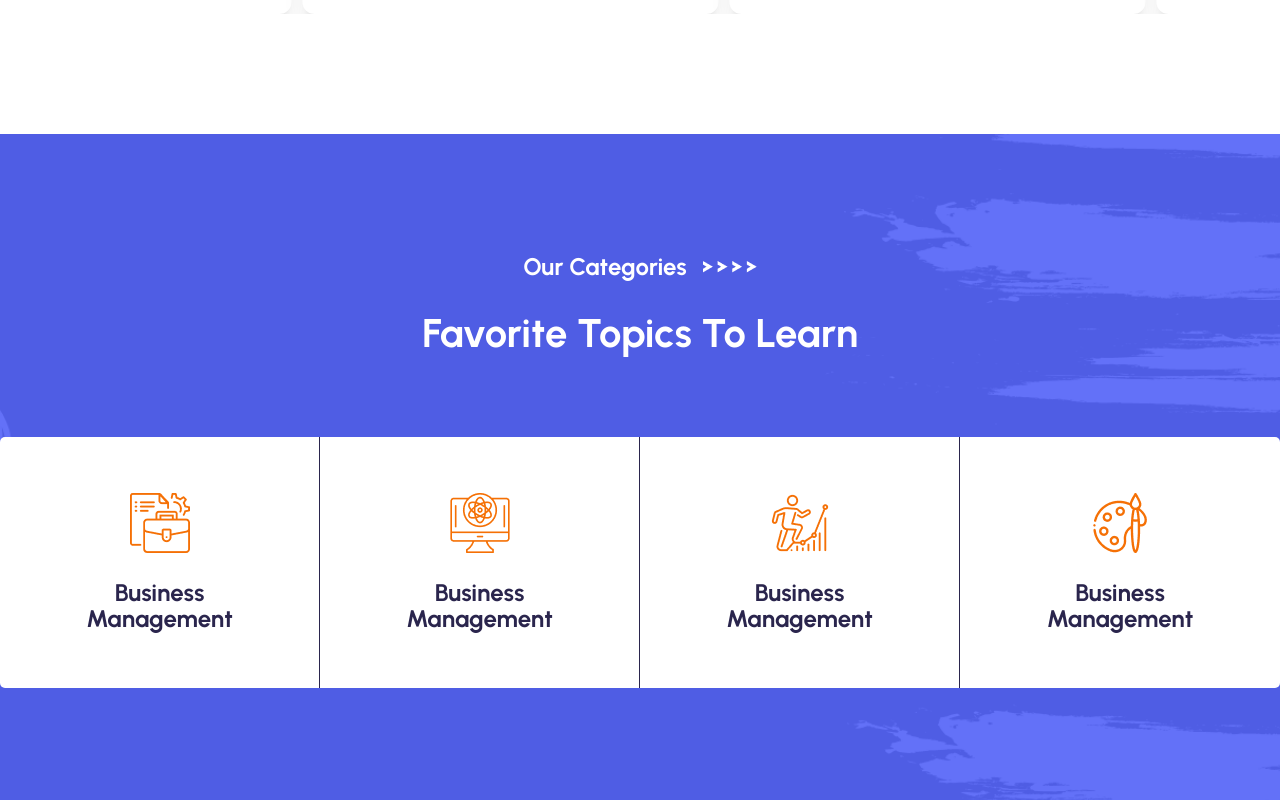
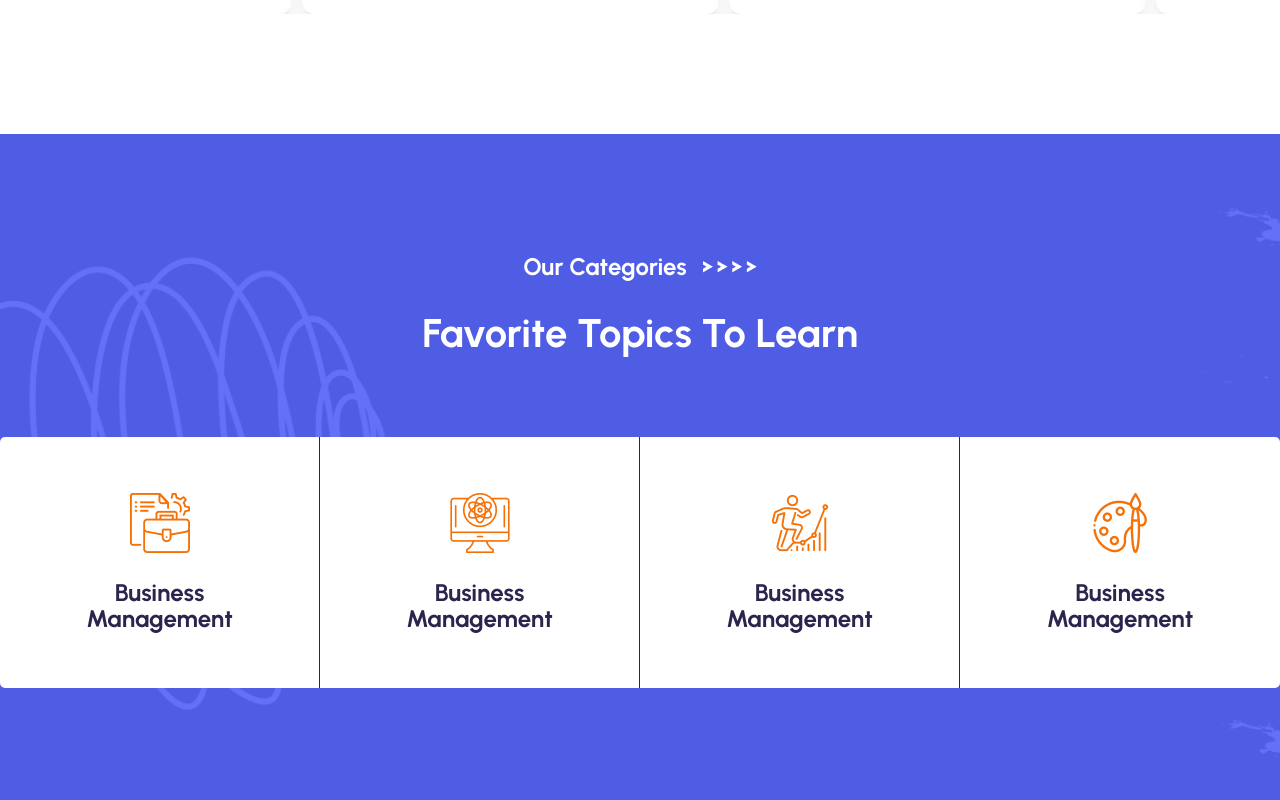
Before and after one commit to basudevkumer/eduact-frontend-design-v1, a React (Vite) app: page / in a window 1280 px wide. Shown: the part 3920-4720 px from the top of the page. Built offline with nearby package versions, Linux system fonts and the light colour scheme.

Commit message:
fixed: HomeCategory part banner part design fixed

```diff
--- a/src/component/home/homeCategory/Index.jsx
+++ b/src/component/home/homeCategory/Index.jsx
@@ -16,7 +16,7 @@ const HomeCategory = () => {
   return (
     <section>
       <div
-        className="mt-[120px] py-[120px] bg-cover bg-center bg-no-repeat"
+        className="mt-[120px] py-[120px] bg-cover object-cover  bg-no-repeat"
         style={{ backgroundImage: `url(${homeCategoryImages})` }}
       >
         <Container>
```
